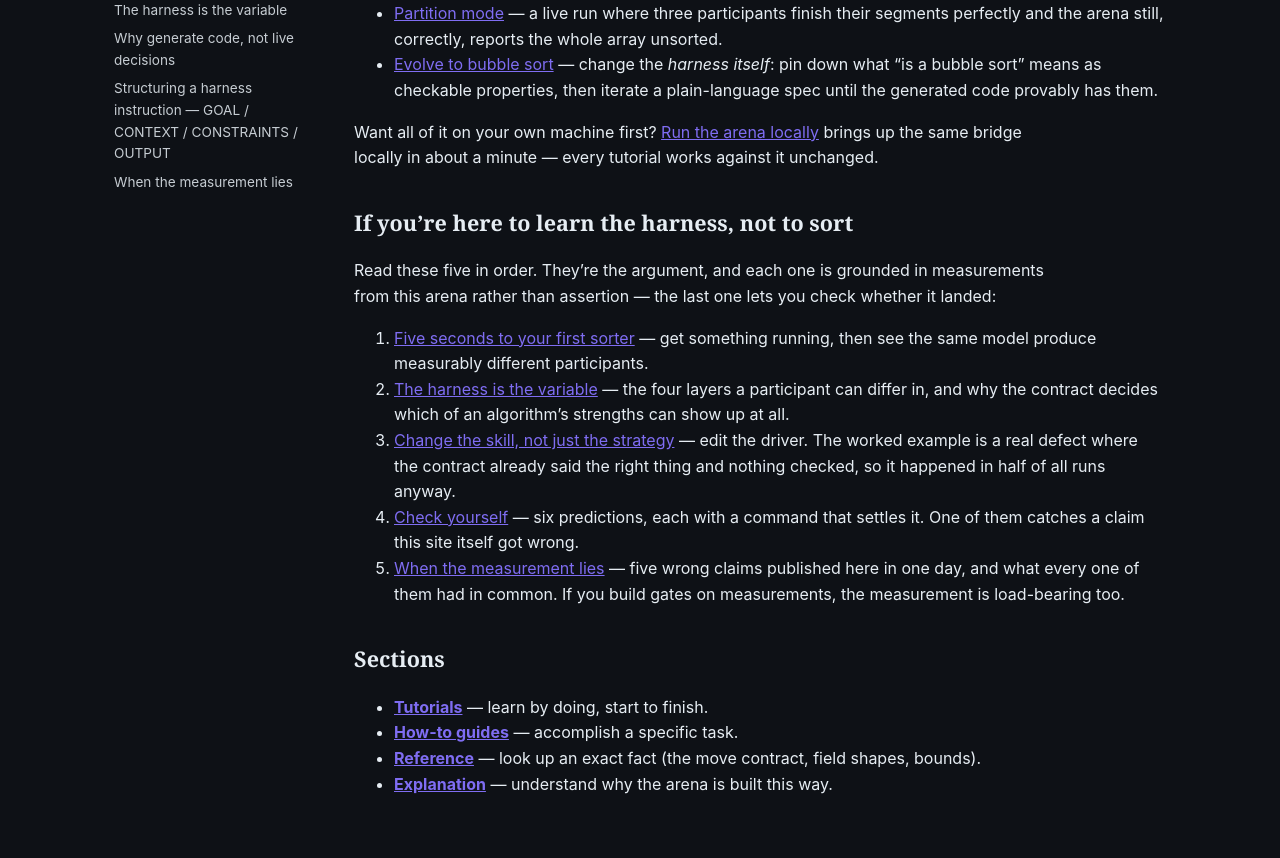
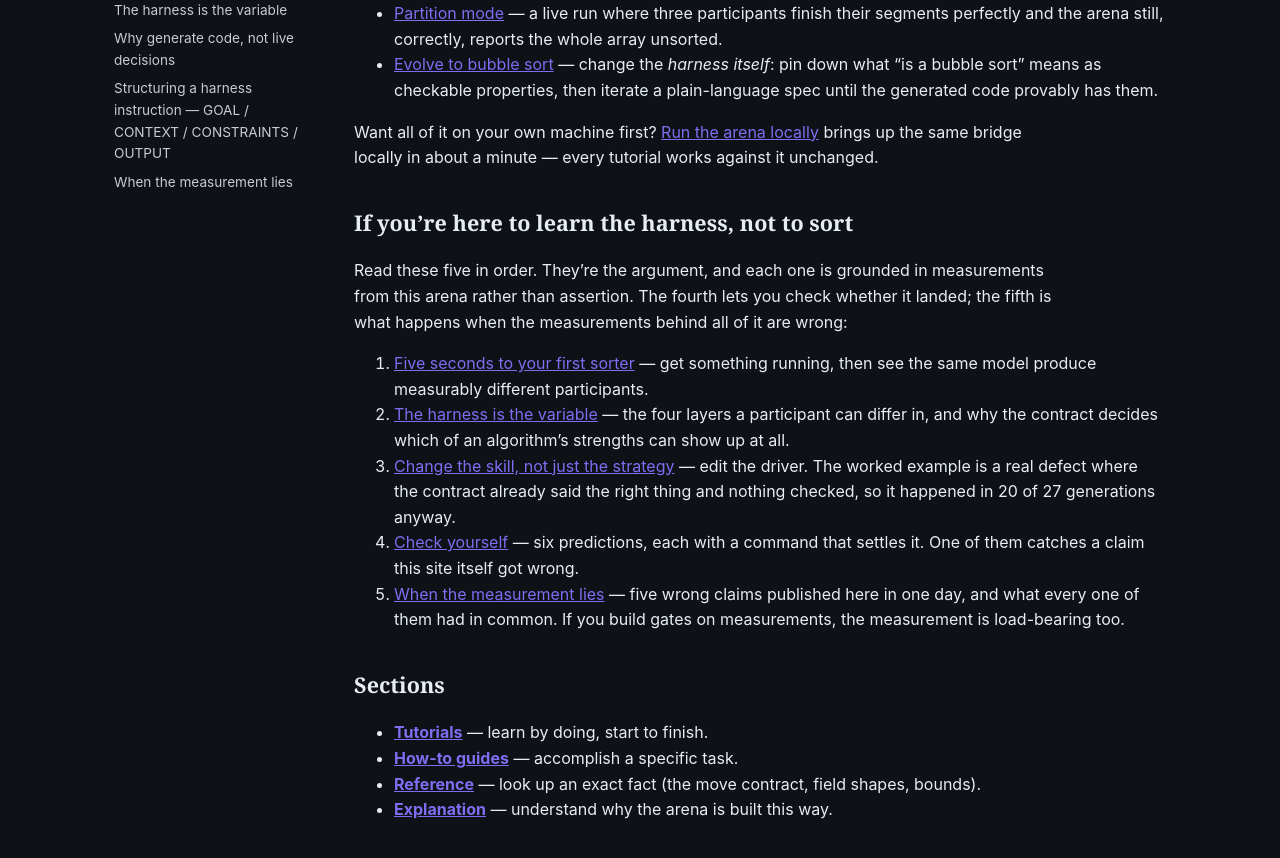
Before and after one commit to scimbe/CADS-DEMO-sort-docs, a Jekyll site: the page built from index.md, in a window 1280 px wide and 900 px high, scrolled down 807 px. Shown: the top 858 px of the window. Built offline with Jekyll 4.4.1, drawn with Linux system fonts in a browser that asks for light colours.

Commit message:
docs(index): fix two lines the new entry left behind
'the last one lets you check whether it landed' pointed at the wrong item once
a fifth was added, and 'half of all runs' was a figure already corrected to 20
of 27 on the page it links to.

```diff
--- a/index.md
+++ b/index.md
@@ -46,7 +46,8 @@ brings up the same bridge locally in about a minute — every tutorial works aga
 ## If you're here to learn the harness, not to sort
 
 Read these five in order. They're the argument, and each one is grounded in measurements from this
-arena rather than assertion — the last one lets you check whether it landed:
+arena rather than assertion. The fourth lets you check whether it landed; the fifth is what
+happens when the measurements behind all of it are wrong:
 
 1. [Five seconds to your first sorter]({{ '/tutorials/five-seconds/' | relative_url }}) — get
    something running, then see the same model produce measurably different participants.
@@ -55,7 +56,7 @@ arena rather than assertion — the last one lets you check whether it landed:
    strengths can show up at all.
 3. [Change the skill, not just the strategy]({{ '/how-to/change-the-skill/' | relative_url }}) —
    edit the driver. The worked example is a real defect where the contract already said the right
-   thing and nothing checked, so it happened in half of all runs anyway.
+   thing and nothing checked, so it happened in 20 of 27 generations anyway.
 4. [Check yourself]({{ '/tutorials/check-yourself/' | relative_url }}) — six predictions, each with
    a command that settles it. One of them catches a claim this site itself got wrong.
 5. [When the measurement lies]({{ '/explanation/when-the-measurement-lies/' | relative_url }}) —
```
